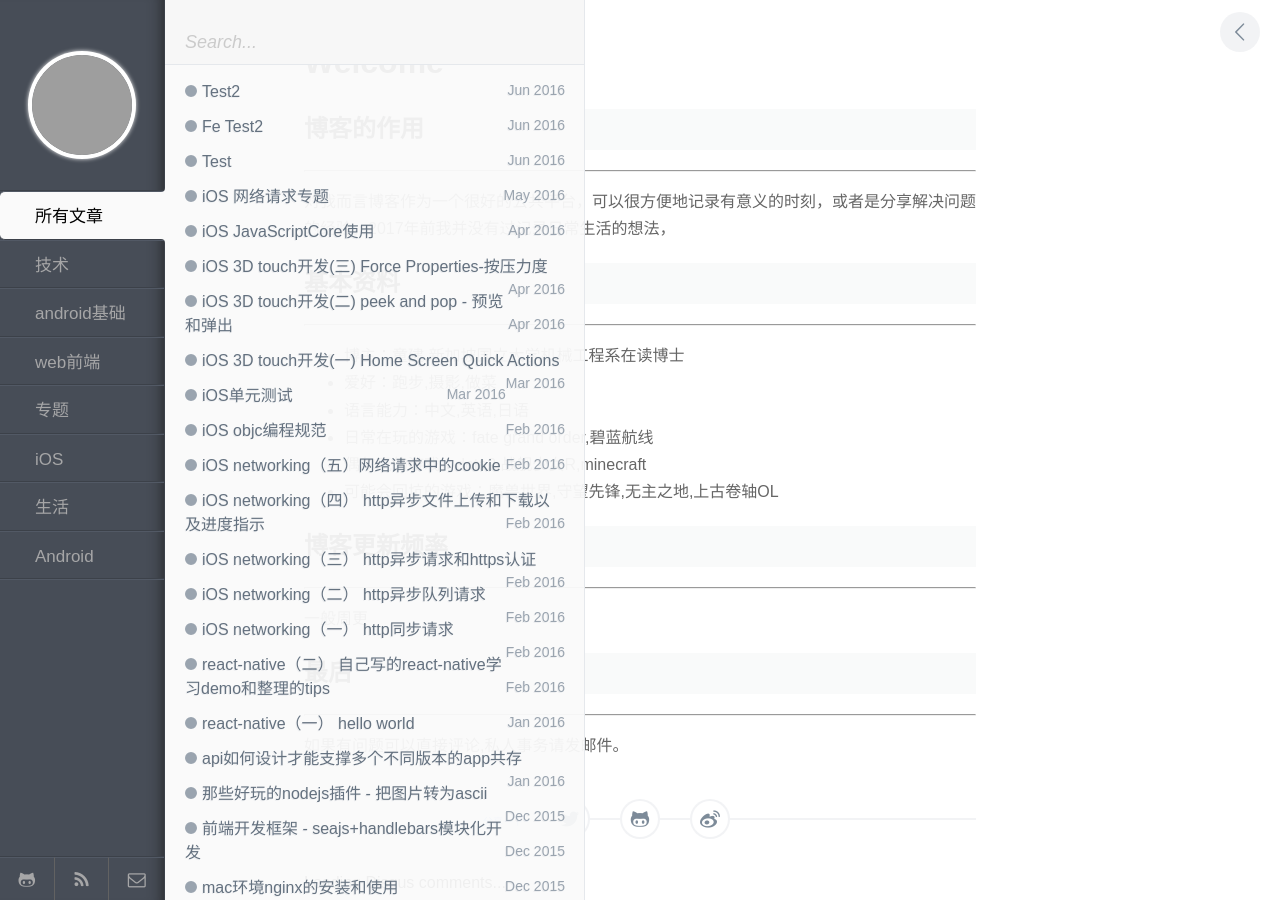
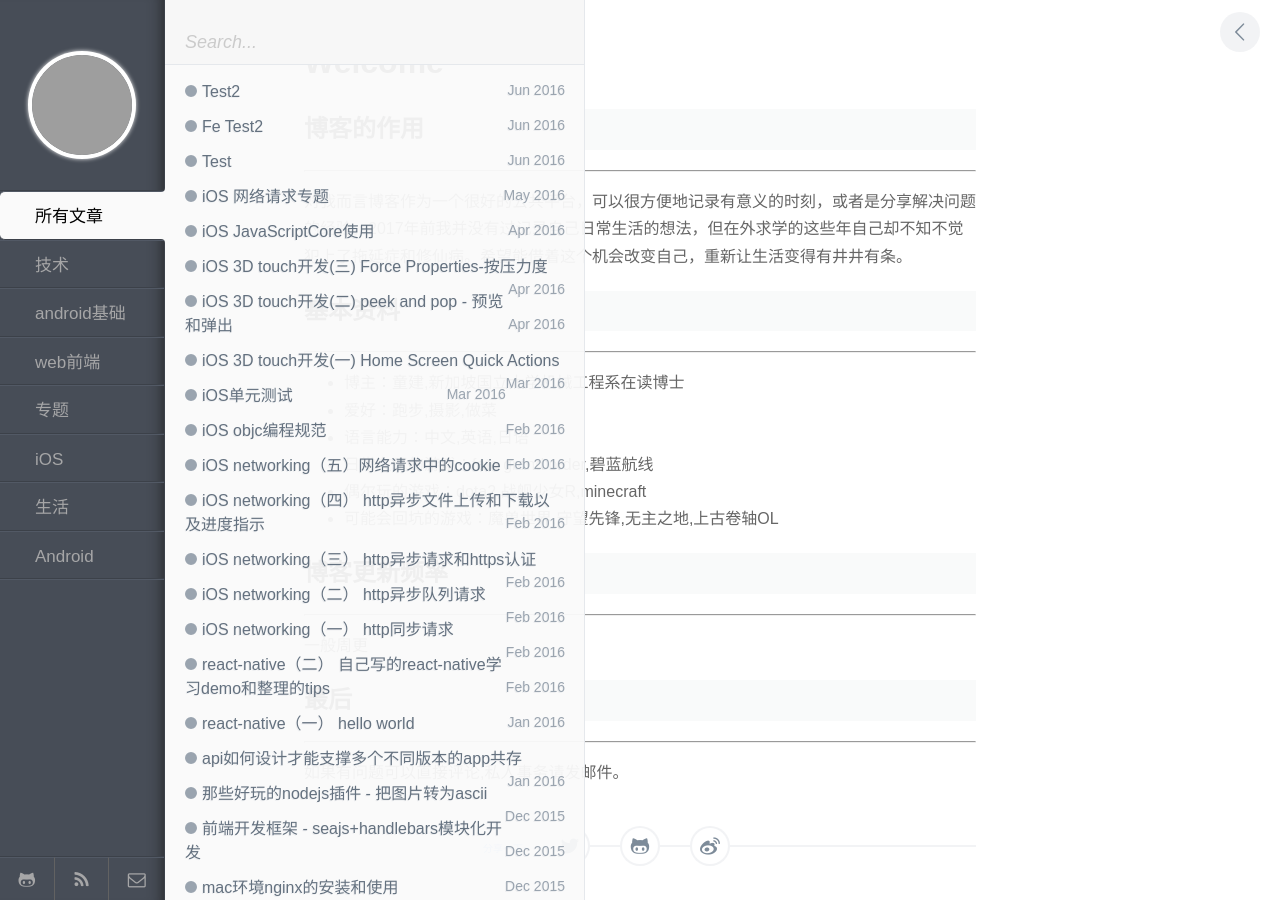
Before and after one commit to jaytong90/Blog, a Jekyll site: the page built from index.md, in a window 1280 px wide. Built offline with Jekyll 4.4.1, drawn with Linux system fonts in a browser that asks for light colours; comment, search, counter and statistics services are not loaded; grey boxes are pictures that could not be loaded.

Commit message:
Update index.md

```diff
--- a/index.md
+++ b/index.md
@@ -6,7 +6,7 @@ title: Welcome
 ## 博客的作用
 ----
 
-对我而言博客作为一个很好的公共平台，可以很方便地记录有意义的时刻，或者是分享解决问题的经验。2017年前我并没有过记录日常生活的想法，
+对我而言博客作为一个很好的公共平台，可以很方便地记录有意义的时刻，或者是分享解决问题的经验。2017年前我并没有过记录自己日常生活的想法，但在外求学的这些年自己却不知不觉犯上了拖延症和修仙病。希望能借着这个机会改变自己，重新让生活变得有井井有条。
 
 ## 基本资料
 ----
```
